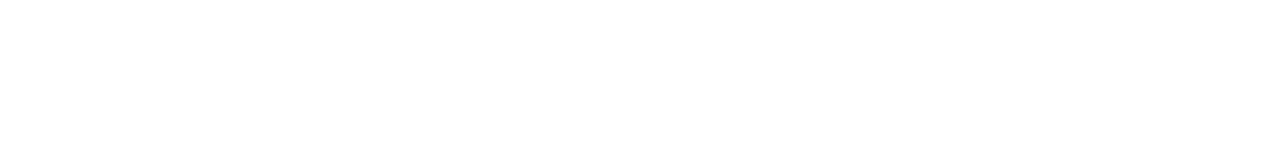
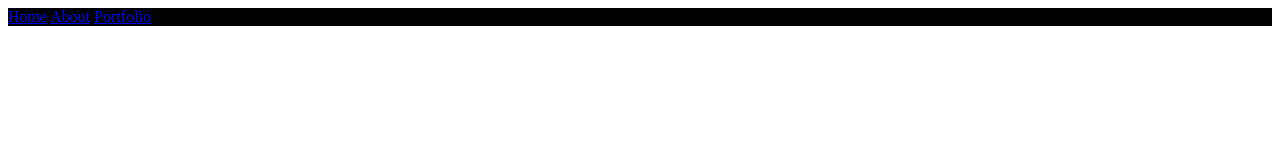
Before and after one commit to jacobedwards-creator/Personal-Website-and-Portfolio, a plain HTML site: page about.html in a window 1280 px wide. Drawn offline with Linux system fonts and the light colour scheme.

Commit message:
Nav Header

```diff
--- a/about.html
+++ b/about.html
@@ -4,8 +4,18 @@
     <meta charset="UTF-8">
     <meta name="viewport" content="width=device-width, initial-scale=1.0">
     <title>About</title>
+    <script src="javascript.js" defer></script>
+    <link rel="stylesheet" href="style.css">
 </head>
 <body>
+    <nav><div id="links">
+        <a href="index.html">Home</a>
+        <a class="active" href="#">About</a>
+        <a href="portfolio.html">Portfolio</a>
+    </div>
+    </nav>
+
+
 
 </body>
 </html>
--- a/style.css
+++ b/style.css
@@ -0,0 +1,3 @@
+nav{background-color: rgb(0, 0, 0);
+    font-family: 'Times New Roman', Times, serif;
+    color: rgb(114, 114, 220);
```
Also changed, not shown: portfolio.html (+8 -0 lines).
